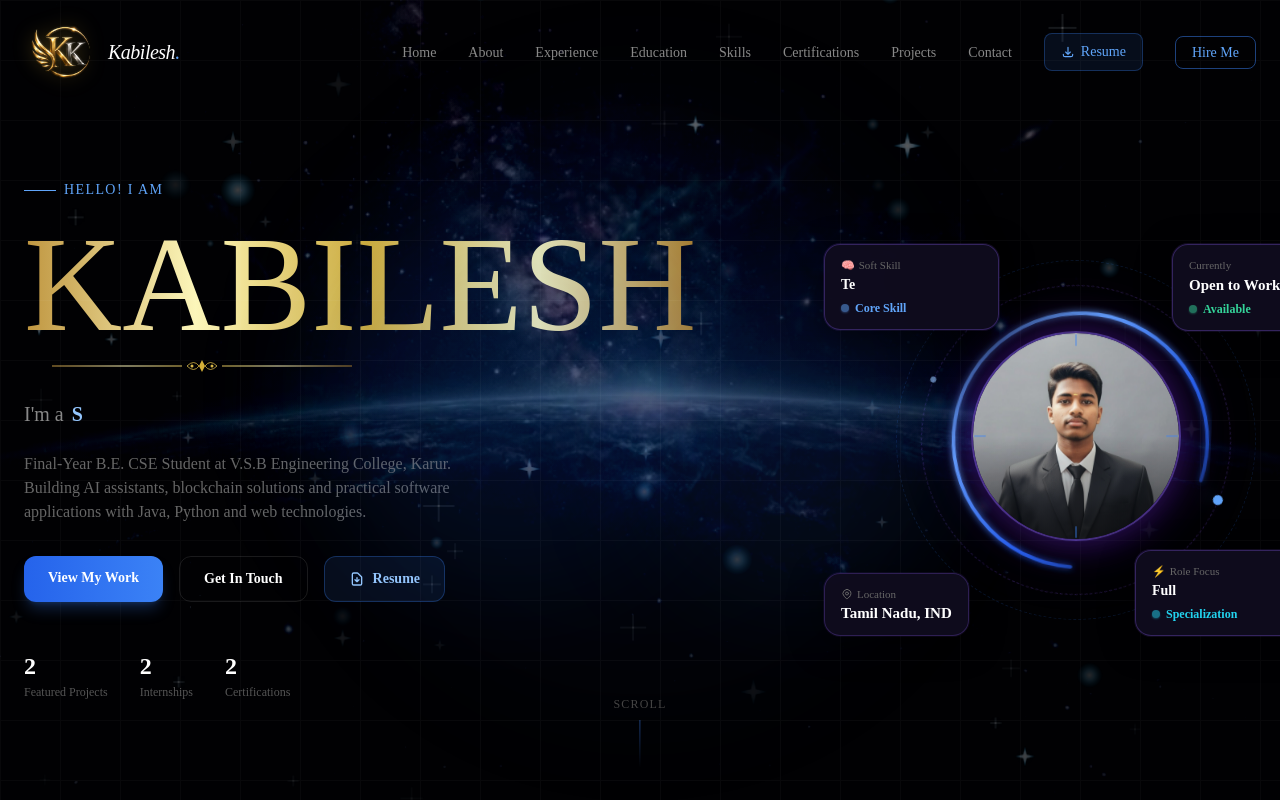
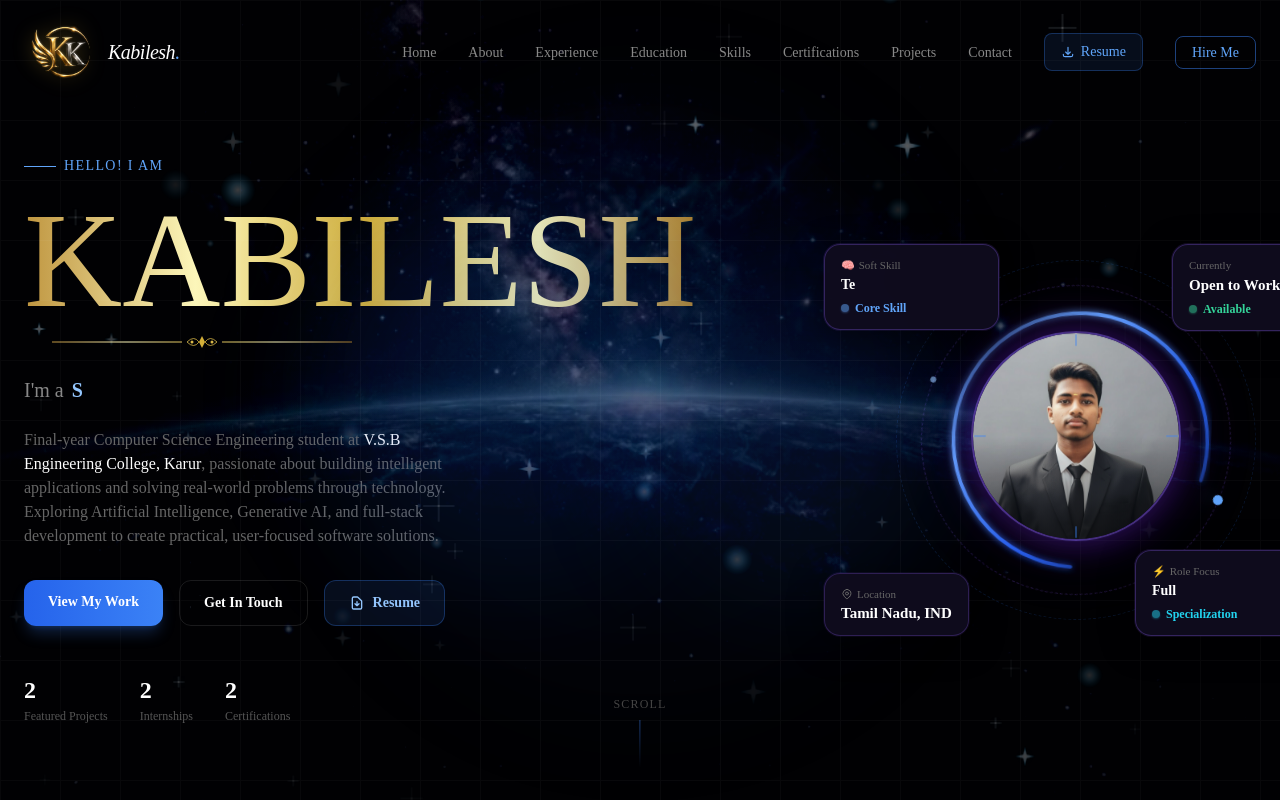
Before and after one commit to KABI1212/Kabilesh-Portfolio, a Next.js app: page / in a window 1280 px wide. Shown: the top 800 px of the page. Built offline with nearby package versions, Linux system fonts and the light colour scheme; a web font is replaced by a local one.

Commit message:
feat(hero): update bio description

```diff
--- a/components/Hero.tsx
+++ b/components/Hero.tsx
@@ -185,8 +185,11 @@ export default function Hero() {
               transition={{ duration: 0.5, delay: 0.65 }}
               className="text-[#666] text-sm sm:text-base max-w-md mx-auto lg:mx-0 mb-8 leading-relaxed"
             >
-              Final-Year B.E. CSE Student at V.S.B Engineering College, Karur.
-              Building AI assistants, blockchain solutions and practical software applications with Java, Python and web technologies.
+              Final-year Computer Science Engineering student at{' '}
+              <span className="text-white font-medium">
+                V.S.B Engineering College, Karur
+              </span>
+              , passionate about building intelligent applications and solving real-world problems through technology. Exploring Artificial Intelligence, Generative AI, and full-stack development to create practical, user-focused software solutions.
             </motion.p>
 
             <motion.div
```
